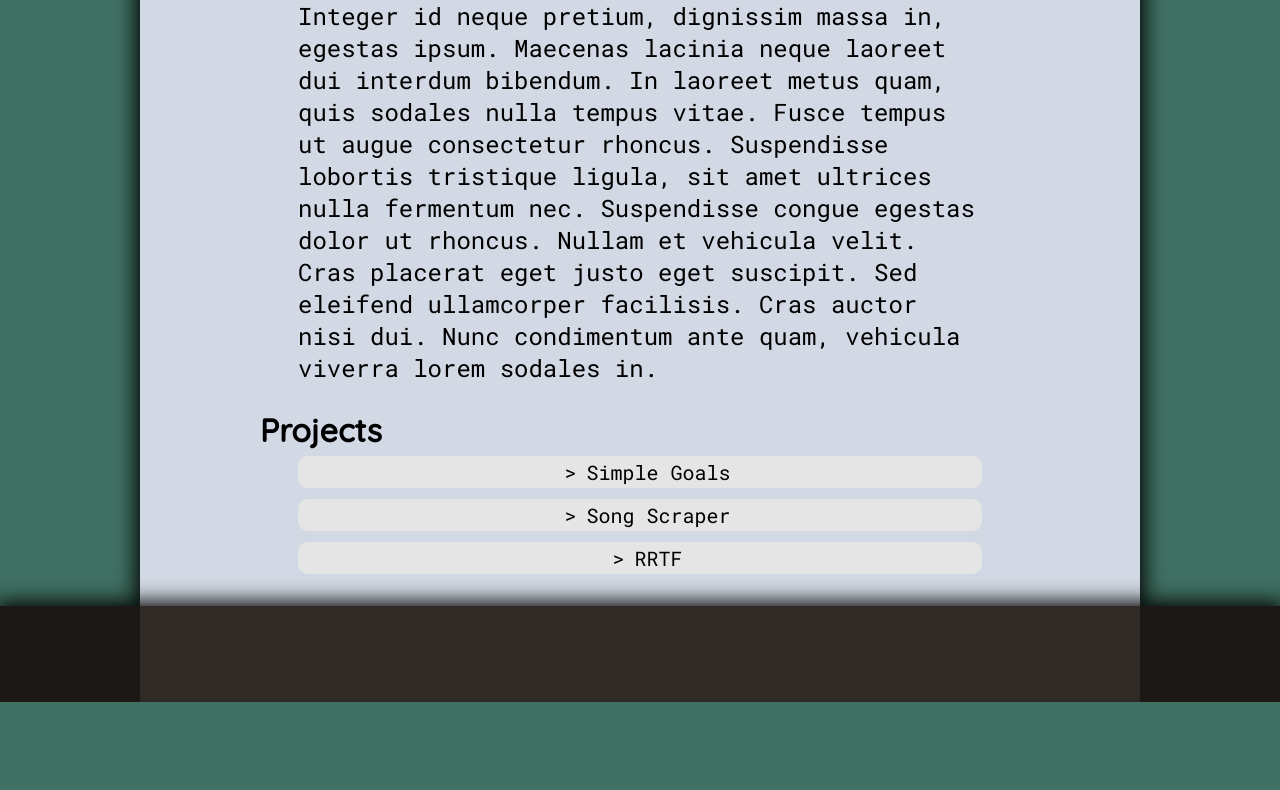
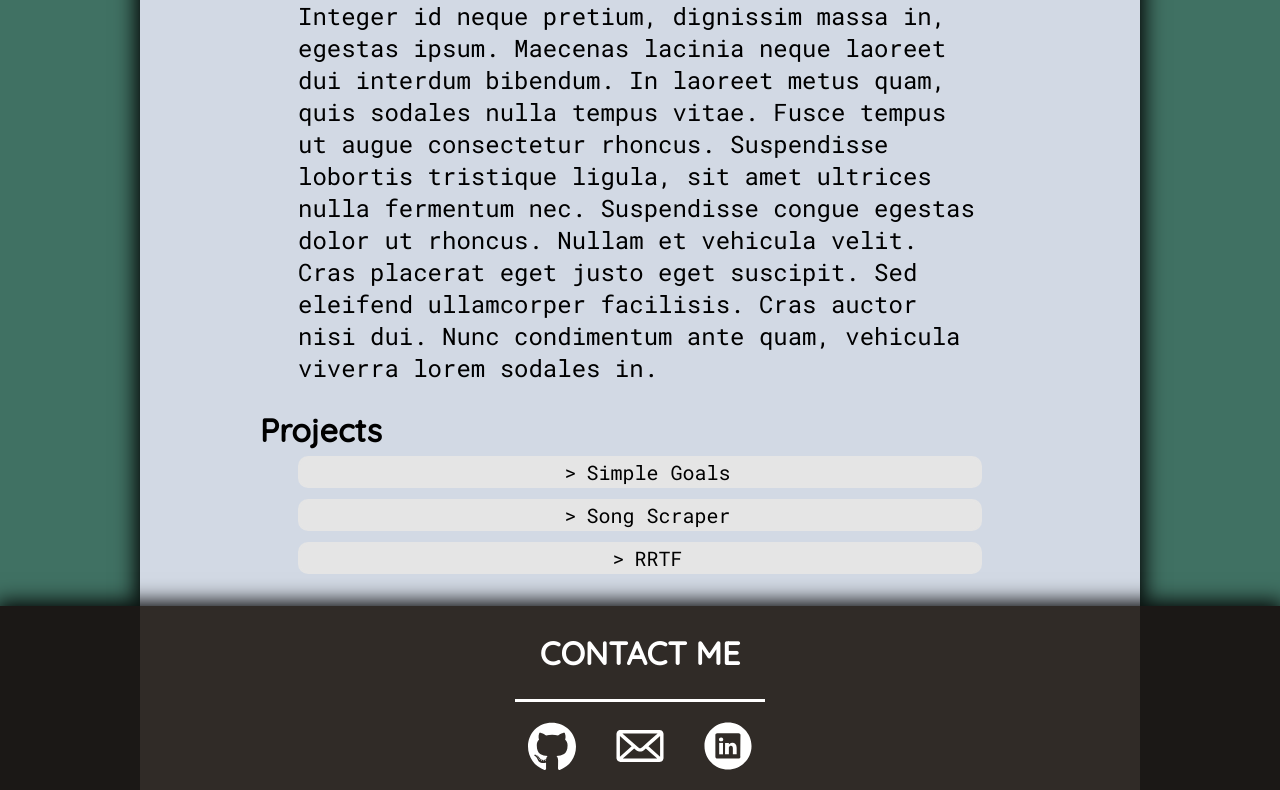
Before and after one commit to teokafor/portfolio, a plain HTML site: page index.html in a window 1280 px wide. Shown: the part 429-1219 px from the top of the page. Before the commit the page ends 1131 px from the top, so only its background shows below. Drawn offline with Linux system fonts and the light colour scheme.

Commit message:
added footer info

```diff
--- a/index.html
+++ b/index.html
@@ -91,9 +91,22 @@
 
             </div>
         </div>
+
+
     <!--Section: Contact Me-->
-    <div class="bg-footer">
-        <div class="fg-footer"></div>
-    </div>
+    <section id="contact">
+        <div class="bg-footer">
+            <div class="fg-footer">
+                <h1 id="footer-title">CONTACT ME</h1>
+                <div class="footer-flex-break"></div>
+                <div id="fg-footer-icon-container">
+                    <a href="https://github.com/teokafor"> <img src="resource/github.svg"> </a>
+                    <a href="mailto:teokafor@gmail.com"> <img src="resource/email.svg"> </a>
+                    <a href="https://linkedin.com/tobechukwu-okafor"> <img src="resource/linkedin.svg"> </a>
+                </div>
+            </div>
+        </div>
+    </section>
+
     </body>
 </html>
--- a/styles.css
+++ b/styles.css
@@ -19,7 +19,6 @@ nav > a {
     padding: 15px 10px;
     border-right: #FFFFFF solid 2px;
     text-decoration: none;
-    /*TODO: Give this a wider font to faithfully recreate mockup sheet*/
 }
 
 nav > a:hover {
@@ -55,7 +54,7 @@ h1 {
 .bg-footer {
     z-index: -1; /*Render under main-content*/
     width: 100%;
-    height: 96px;
+    height: auto;
     background-color: #1b1816;
     display: flex;
     justify-content: center;
@@ -80,11 +79,16 @@ h1 {
 .fg-footer {
     z-index: 2; /*Render on top of main-content*/
     width: 1000px;
-    height: 96px;
+    height: auto;
     padding: 0;
     margin: 0;
     background-color: #302b27;
+    display: flex;
+    align-items: center;
+    justify-content: center;
+    flex-direction: column;
 }
+
 
 
 /*Elements with this class should have a 12% gap on each side of the main content*/
@@ -156,6 +160,15 @@ h1 {
     position: relative;
 }
 
+.footer-flex-break {
+    height: 0px;
+    color: white;
+    width: 250px;
+    border-top-style: solid;
+    border-top-width: 3px;
+    display: flex;
+}
+
 
 /*IDs:*/
 #first-header-offset {
@@ -175,6 +188,32 @@ h1 {
     width: 100vw;
     height: 3px;
 }
+
+#footer-title {
+    color: white;
+    display: flex;
+    justify-content: center;
+    border-bottom-width: 2px;
+    border-bottom: white;
+}
+
+#fg-footer-icon-container {
+    display: flex;
+    flex-direction: row;
+}
+
+#fg-footer-icon-container > a {
+    width: 48px;
+    height: 48px;
+    margin: 20px;
+    -webkit-filter: invert(100%);
+}
+
+#fg-footer-icon-container > a:hover {
+    animation: hover-footer 250ms;
+    animation-fill-mode: forwards;
+}
+
 
 /*Animations: */
 @keyframes hover-header {
@@ -197,3 +236,13 @@ h1 {
         border-color: #EEEEEE;
     }
 }
+
+@keyframes hover-footer {
+    0% {
+        -webkit-filter: invert(100%);
+    }
+
+    100% {
+        -webkit-filter: invert(70%);
+    }
+}
```
Also changed, not shown: resource/email.svg (added), resource/github.svg (added), resource/linkedin.svg (added).
